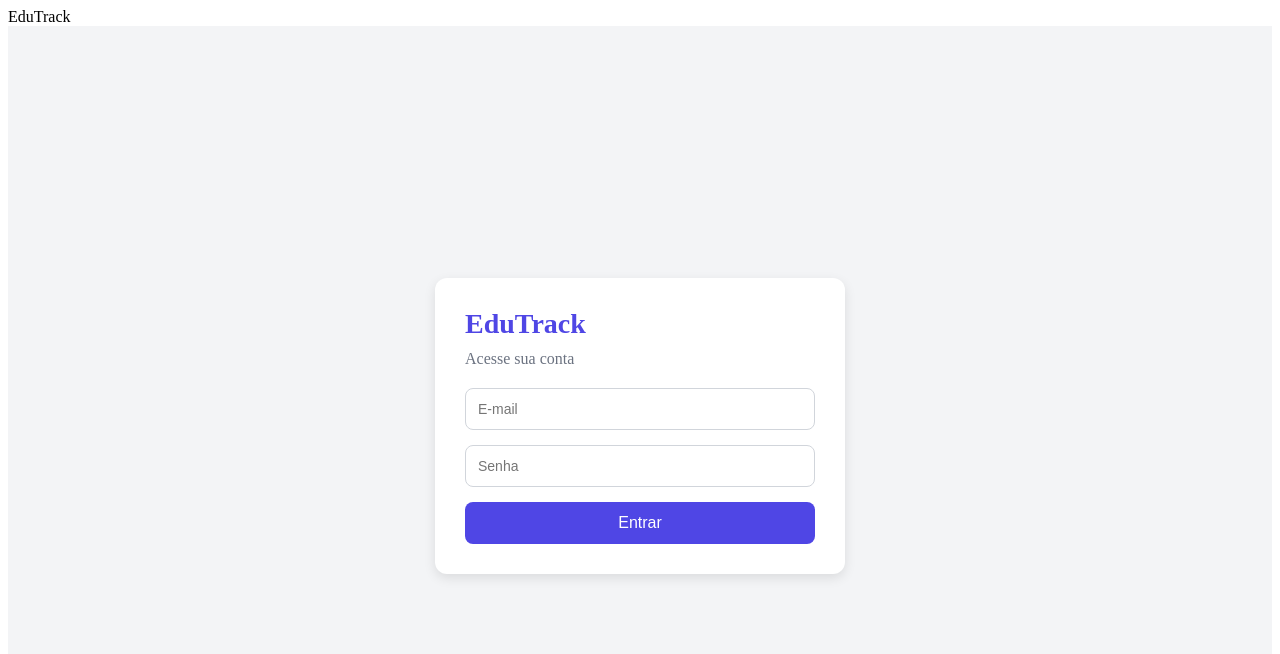
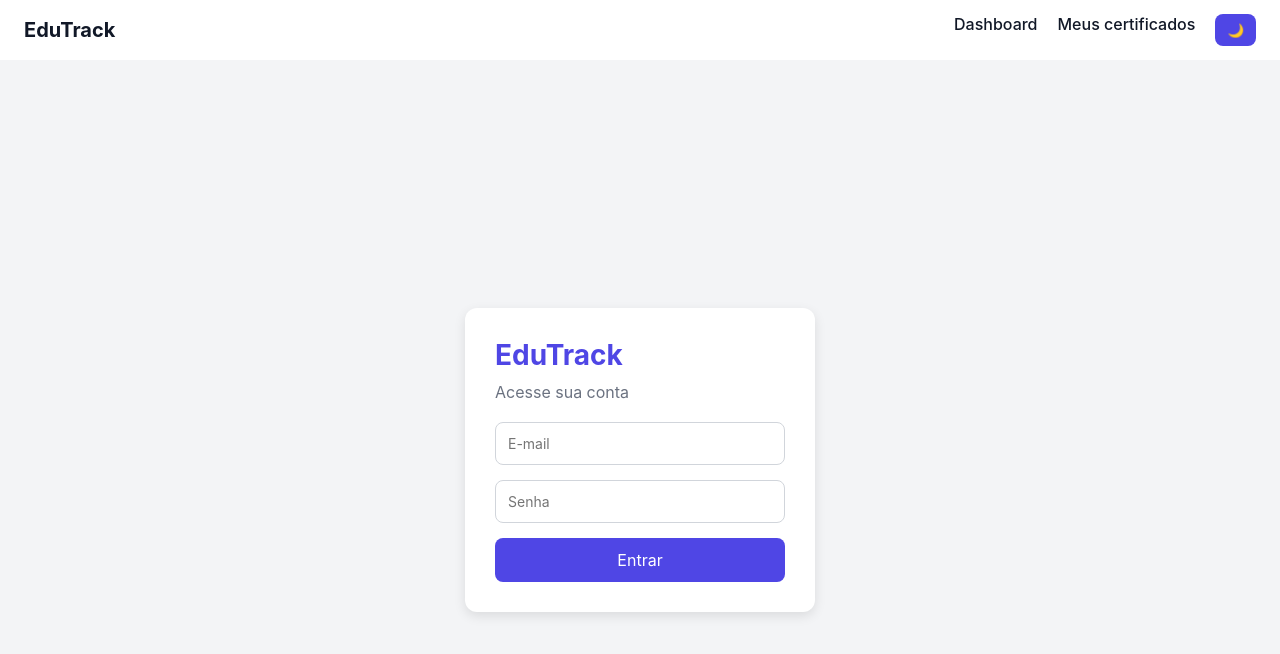
Before and after one commit to felippeximenes/edu-track, a React (Create React App) app in the folder frontend/: page / in a window 1280 px wide. Shown: the top 654 px of the page. Built offline with nearby package versions, Linux system fonts and the light colour scheme.

Commit message:
fix dashboard

```diff
--- a/frontend/src/components/Navbar.tsx
+++ b/frontend/src/components/Navbar.tsx
@@ -1,57 +1,31 @@
-// frontend/src/components/Navbar.tsx
-import React from "react";
-import { NavLink, useNavigate } from "react-router-dom";
+import { Link } from "react-router-dom";
+import { useTheme } from "../context/ThemeContext";
 import { useAuth } from "../context/AuthContext";
 
-const Navbar: React.FC = () => {
+export default function Navbar() {
+  const { theme, toggleTheme } = useTheme();
   const { user, logout } = useAuth();
-  const navigate = useNavigate();
-
-  function handleLogout() {
-    logout();
-    navigate("/login");
-  }
 
   return (
-    <header className="navbar">
-      <div className="navbar-left">
-        <span className="navbar-logo">
-          Edu<span>Track</span>
-        </span>
+    <nav className="navbar">
+      <Link to="/dashboard" className="nav-link" style={{ fontSize: "20px", fontWeight: "bold" }}>
+        EduTrack
+      </Link>
+
+      <div className="nav-links">
+        <Link className="nav-link" to="/dashboard">Dashboard</Link>
+        <Link className="nav-link" to="/certificates">Meus certificados</Link>
+
+        <button className="theme-toggle" onClick={toggleTheme}>
+          {theme === "light" ? "🌙" : "☀️"}
+        </button>
 
         {user && (
-          <nav className="navbar-links">
-            <NavLink
-              to="/dashboard"
-              className={({ isActive }) =>
-                "nav-link" + (isActive ? " active" : "")
-              }
-            >
-              Dashboard
-            </NavLink>
-
-            <NavLink
-              to="/certificates"
-              className={({ isActive }) =>
-                "nav-link" + (isActive ? " active" : "")
-              }
-            >
-              Meus certificados
-            </NavLink>
-          </nav>
+          <button onClick={logout} className="theme-toggle" style={{ background: "#ef4444" }}>
+            Sair
+          </button>
         )}
       </div>
-
-      {user && (
-        <div className="navbar-right">
-          <span className="navbar-user">Olá, {user.name}</span>
-          <button className="navbar-logout" onClick={handleLogout}>
-            Sair
-          </button>
-        </div>
-      )}
-    </header>
+    </nav>
   );
-};
-
-export default Navbar;
+}
--- /dev/null
+++ b/frontend/src/context/ThemeContext.tsx
@@ -0,0 +1,41 @@
+import { createContext, useContext, useEffect, useState } from "react";
+
+type Theme = "light" | "dark";
+
+interface ThemeContextProps {
+  theme: Theme;
+  toggleTheme: () => void;
+}
+
+const ThemeContext = createContext<ThemeContextProps>({
+  theme: "light",
+  toggleTheme: () => {},
+});
+
+export function ThemeProvider({ children }: { children: React.ReactNode }) {
+  const [theme, setTheme] = useState<Theme>(() => {
+    const saved = localStorage.getItem("theme");
+    return (saved as Theme) || "light";
+  });
+
+  function toggleTheme() {
+    const newTheme = theme === "light" ? "dark" : "light";
+    setTheme(newTheme);
+    localStorage.setItem("theme", newTheme);
+  }
+
+  // Aplicar classe ao <html>
+  useEffect(() => {
+    document.documentElement.setAttribute("data-theme", theme);
+  }, [theme]);
+
+  return (
+    <ThemeContext.Provider value={{ theme, toggleTheme }}>
+      {children}
+    </ThemeContext.Provider>
+  );
+}
+
+export function useTheme() {
+  return useContext(ThemeContext);
+}
--- a/frontend/src/index.tsx
+++ b/frontend/src/index.tsx
@@ -2,14 +2,20 @@ import React from "react";
 import ReactDOM from "react-dom/client";
 import { BrowserRouter } from "react-router-dom";
 import App from "./App";
+
 import { AuthProvider } from "./context/AuthContext";
+import { ThemeProvider } from "./context/ThemeContext";
+
+import "./styles/global.css";
 
 const root = ReactDOM.createRoot(document.getElementById("root")!);
 
 root.render(
   <BrowserRouter>
-    <AuthProvider>
-      <App />
-    </AuthProvider>
+    <ThemeProvider>
+      <AuthProvider>
+        <App />
+      </AuthProvider>
+    </ThemeProvider>
   </BrowserRouter>
 );
--- a/frontend/src/styles/global.css
+++ b/frontend/src/styles/global.css
@@ -1,18 +1,50 @@
-/* GLOBAL RESET */
+/* -------- ROOT LIGHT MODE -------- */
+:root {
+  --bg: #f3f4f6;
+  --bg-card: #ffffff;
+  --text: #111827;
+  --text-light: #6b7280;
+
+  --primary: #4f46e5;
+  --primary-dark: #4338ca;
+
+  --navbar-bg: #ffffff;
+  --navbar-text: #111827;
+
+  --shadow: 0 4px 12px rgba(0, 0, 0, 0.08);
+}
+
+/* -------- ROOT DARK MODE -------- */
+[data-theme="dark"] {
+  --bg: #0f172a;
+  --bg-card: #1e293b;
+  --text: #e2e8f0;
+  --text-light: #94a3b8;
+
+  --primary: #6366f1;
+  --primary-dark: #818cf8;
+
+  --navbar-bg: #1e293b;
+  --navbar-text: #e2e8f0;
+
+  --shadow: 0 4px 12px rgba(255, 255, 255, 0.05);
+}
+
+/* -------- GLOBAL RESET -------- */
 * {
   margin: 0;
   padding: 0;
   box-sizing: border-box;
+  font-family: "Inter", sans-serif;
 }
 
-/* Fonte padrão */
 body {
-  font-family: "Inter", sans-serif;
-  background-color: #f3f4f6;
-  color: #111827;
+  background: var(--bg);
+  color: var(--text);
+  transition: background 0.25s ease, color 0.25s ease;
 }
 
-/* Títulos que se adaptam ao tamanho da tela */
+/* Responsividade dos títulos */
 h1 {
   font-size: clamp(1.8rem, 3vw, 2.3rem);
 }
@@ -25,24 +57,61 @@ p {
   font-size: clamp(0.9rem, 1.5vw, 1rem);
 }
 
-/* Botões com responsividade */
-button {
+/* Cards responsivos */
+.responsive-grid {
+  display: grid;
+  gap: 16px;
+  grid-template-columns: repeat(auto-fit, minmax(250px, 1fr));
+}
+
+/* Card padrão */
+.card {
+  background: var(--bg-card);
+  padding: 20px;
+  border-radius: 12px;
+  box-shadow: var(--shadow);
+  transition: background 0.25s ease;
+}
+
+/* Navbar */
+.navbar {
+  width: 100%;
+  background: var(--navbar-bg);
+  color: var(--navbar-text);
+  padding: 14px 24px;
+  box-shadow: var(--shadow);
+  display: flex;
+  justify-content: space-between;
+  align-items: center;
+  transition: background 0.25s ease;
+}
+
+.nav-links {
+  display: flex;
+  gap: 20px;
+}
+
+.nav-link {
+  color: var(--navbar-text);
+  text-decoration: none;
+  font-weight: 500;
+}
+
+.nav-link:hover {
+  opacity: 0.7;
+}
+
+/* Botão de tema */
+.theme-toggle {
+  background: var(--primary);
+  border: none;
+  padding: 8px 12px;
+  border-radius: 8px;
+  cursor: pointer;
+  color: white;
   transition: 0.2s ease;
 }
 
-button:hover {
-  opacity: 0.9;
-  transform: translateY(-2px);
+.theme-toggle:hover {
+  background: var(--primary-dark);
 }
-
-/* Tabela responsiva */
-.table-responsive {
-  overflow-x: auto;
-}
-
-/* Cards responsivos — grid automático */
-.responsive-grid {
-  display: grid;
-  gap: 16px;
-  grid-template-columns: repeat(auto-fit, minmax(240px, 1fr));
-}
```
